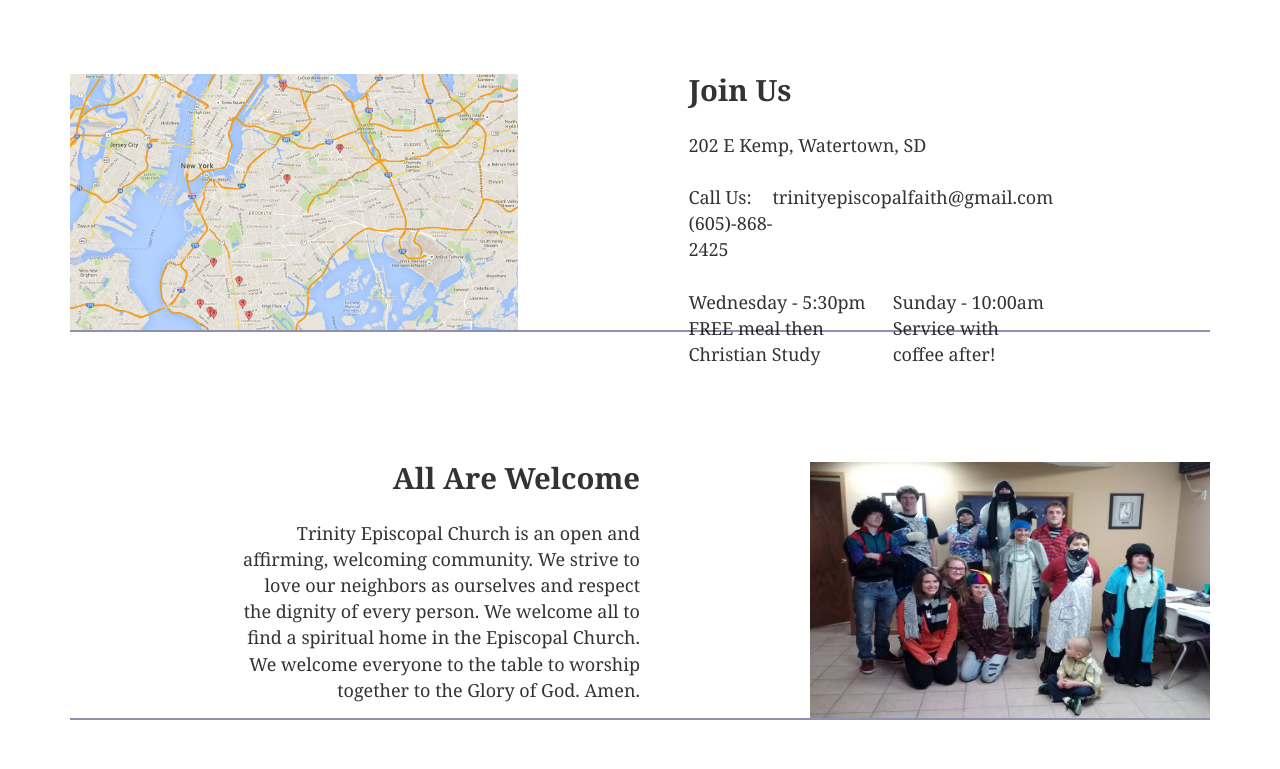
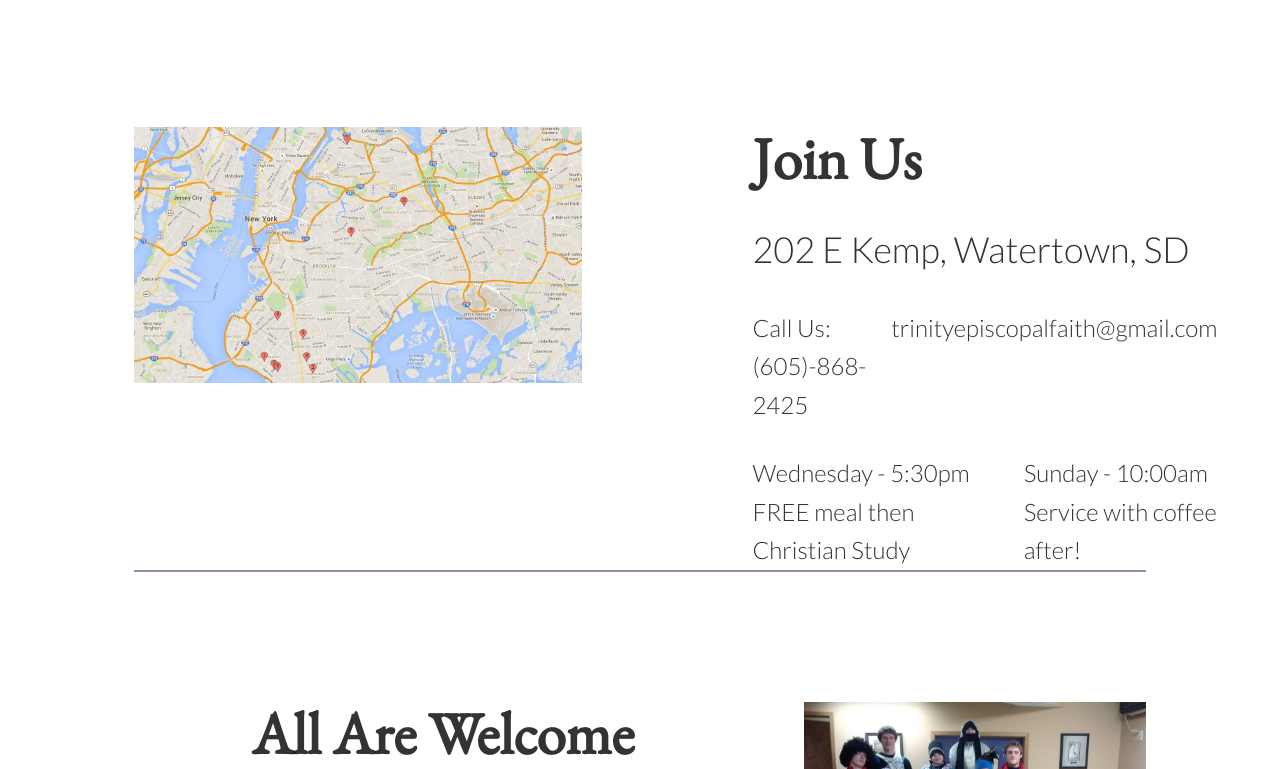
Before and after one commit to I3uckwheat/Trinity-Episcopal, a Gatsby site: page / in a window 1280 px wide. Shown: the part 790-1559 px from the top of the page. Built offline with nearby package versions, Linux system fonts and the light colour scheme; Gatsby itself is replaced by a stand-in of ours.

Commit message:
style tweaks

```diff
--- a/src/components/UI/ContentCard/ContentCard.js
+++ b/src/components/UI/ContentCard/ContentCard.js
@@ -4,7 +4,9 @@ import style from './ContentCard.module.css'
 
 const ContentCard = props => (
   <article
-    className={`${style.ContentCard} ${props.inverse ? style.inverse : ''}`}
+    className={`${style.ContentCard} ${props.inverse ? style.inverse : ''} ${
+      props.className
+    }`}
   >
     {props.children}
   </article>
--- a/src/components/UI/ContentCard/ContentCard.module.css
+++ b/src/components/UI/ContentCard/ContentCard.module.css
@@ -1,14 +1,17 @@
 .ContentCard {
   border-bottom: 2px solid #908fae;
-  width: 89%;
+  width: 79%;
   display: flex;
 }
 
-.ContentCard img,
-.ContentCard > * {
+.ContentCard img {
   width: 35vw;
   height: 20vw;
   margin-right: 170px;
+}
+
+.ContentCard > * {
+  width: 100%;
 }
 
 .inverse {
@@ -16,9 +19,7 @@
   text-align: right;
 }
 
-
-.inverse img,
-.inverse > * {
+.inverse img {
   margin-right: 0;
   margin-left: 170px;
 }
--- /dev/null
+++ b/src/components/indexComponents/Cards/Cards.js
@@ -0,0 +1,15 @@
+import React from 'react'
+
+import style from './Cards.module.css'
+
+import JoinUsCard from './JoinUsCard/JoinUsCard'
+import WelcomeCard from './WelcomeCard/WelcomeCard'
+
+const Cards = () => (
+  <>
+    <JoinUsCard className={style.Cards} />
+    <WelcomeCard className={style.Cards} />
+  </>
+)
+
+export default Cards
--- /dev/null
+++ b/src/components/indexComponents/Cards/Cards.module.css
@@ -0,0 +1,13 @@
+.Cards {
+  font-family: 'Lato', sans-serif;
+  font-weight: light;
+}
+.Cards h2 {
+  font-size: 59px;
+  font-family: 'EB Garamond', sans-serif;
+}
+
+.Cards p {
+  font-size: 24px;
+  line-height: 1.6em;
+}
--- a/src/components/indexComponents/JoinUsCard/JoinUsCard.js
+++ b/src/components/indexComponents/Cards/JoinUsCard/JoinUsCard.js
@@ -1,18 +1,18 @@
 import React from 'react'
 
-import ContentCard from '../../UI/ContentCard/ContentCard'
+import ContentCard from '../../../UI/ContentCard/ContentCard'
 
-import map from '../../../images/map.png'
+import map from '../../../../images/map.png'
 
 import style from './JoinUsCard.module.css'
 
-const JoinUsCard = () => (
-  <ContentCard>
+const JoinUsCard = props => (
+  <ContentCard className={props.className}>
     <img src={map} alt="Click for directions" />
     <article className={style.Join}>
       <div className={style.articleText}>
         <h2>Join Us</h2>
-        <p className="address">202 E Kemp, Watertown, SD</p>
+        <p className={style.address}>202 E Kemp, Watertown, SD</p>
         <div className={style.contactInformation}>
           <p>Call Us: (605)-868-2425</p>
           <p>trinityepiscopalfaith@gmail.com</p>
--- /dev/null
+++ b/src/components/indexComponents/Cards/JoinUsCard/JoinUsCard.module.css
@@ -0,0 +1,25 @@
+.Join .address {
+  font-size: 36px;
+}
+
+.Join .articleText .contactInformation {
+  display: flex;
+}
+
+.Join .articleText > *:not(h2) {
+  margin-top: 30px;
+  display: flex;
+}
+
+.Join .articleText p {
+  margin-bottom: 0;
+}
+
+.Join .articleText > * > * {
+  margin-left: 25px;
+
+}
+
+.Join .articleText > * > *:first-child {
+  margin-left: 0;
+}
--- a/src/components/indexComponents/WelcomeCard/WelcomeCard.js
+++ b/src/components/indexComponents/Cards/WelcomeCard/WelcomeCard.js
@@ -1,11 +1,11 @@
 import React from 'react'
 
-import people from '../../../images/people.jpg'
+import people from '../../../../images/people.jpg'
 
-import ContentCard from '../../UI/ContentCard/ContentCard'
+import ContentCard from '../../../UI/ContentCard/ContentCard'
 
-const WelcomeCard = () => (
-  <ContentCard inverse={true}>
+const WelcomeCard = props => (
+  <ContentCard inverse={true} className={props.className}>
     <img className="" src={people} alt="happy children" />
     <div className="article-text">
       <h2>All Are Welcome</h2>
--- /dev/null
+++ b/src/components/indexComponents/ImageBlock/ImageBlock.js
@@ -0,0 +1,17 @@
+import React from 'react';
+
+import style from './ImageBlock.module.css'
+
+import churchFamily from './church-family.jpg'
+import speakingChild from './speaking-child.jpg'
+import youthGroupTrip from './youth-group-trip.jpg'
+
+const ImageBlock = () => (
+  <div className={style.ImageBlock}>
+    <img src={speakingChild} />
+    <img src={youthGroupTrip} />
+    <img src={churchFamily} />
+  </div>
+)
+
+export default ImageBlock
--- /dev/null
+++ b/src/components/indexComponents/ImageBlock/ImageBlock.module.css
@@ -0,0 +1,9 @@
+.ImageBlock {
+  width: 69%;
+}
+
+.ImageBlock > img {
+  float: left;
+  max-height: 400px;
+  max-width: 400px;
+}
--- a/src/components/indexComponents/JoinUsCard/JoinUsCard.module.css
+++ /dev/null
@@ -1,17 +0,0 @@
-.Join {
-}
-
-.Join .articleText .contactInformation {
-  display: flex;
-  flex-direction: row;
-  justify-content: space-between;
-}
-
-.Join .articleText .times {
-  display: flex;
-  justify-content: space-between;
-}
-
-.Join .articleText .times p {
-  margin-bottom: 0;
-}
--- a/src/components/indexComponents/MissionStatment/MissionStatement.module.css
+++ b/src/components/indexComponents/MissionStatment/MissionStatement.module.css
@@ -1,5 +1,5 @@
 .missionStatement {
-  width: 89%;
+  width: 79%;
   border-bottom: 1px solid black;
   text-align: center;
 }
--- a/src/pages/index.js
+++ b/src/pages/index.js
@@ -5,8 +5,8 @@ import Layout from '../components/layout'
 import Hero from '../components/Hero/Hero'
 import Footer from '../components/Footer/Footer'
 import MissionStatement from '../components/indexComponents/MissionStatment/MissionStatment'
-import JoinUsCard from '../components/indexComponents/JoinUsCard/JoinUsCard'
-import WelcomeCard from '../components/indexComponents/WelcomeCard/WelcomeCard'
+import Cards from '../components/indexComponents/Cards/Cards'
+import ImageBlock from '../components/indexComponents/ImageBlock/ImageBlock'
 
 import style from './index.module.css'
 
@@ -18,14 +18,8 @@ const IndexPage = () => (
 
     <main className={style.Main}>
       <MissionStatement />
-      <JoinUsCard />
-      <WelcomeCard />
-
-      {/* <div className="final-images">
-        <img />
-        <img />
-        <img />
-      </div> */}
+      <Cards />
+      <ImageBlock />
     </main>
 
     <footer>
```
Also changed, not shown: src/components/indexComponents/ImageBlock/church-family.jpg (added), src/components/indexComponents/ImageBlock/speaking-child.jpg (added), src/components/indexComponents/ImageBlock/youth-group-trip.jpg (added).
